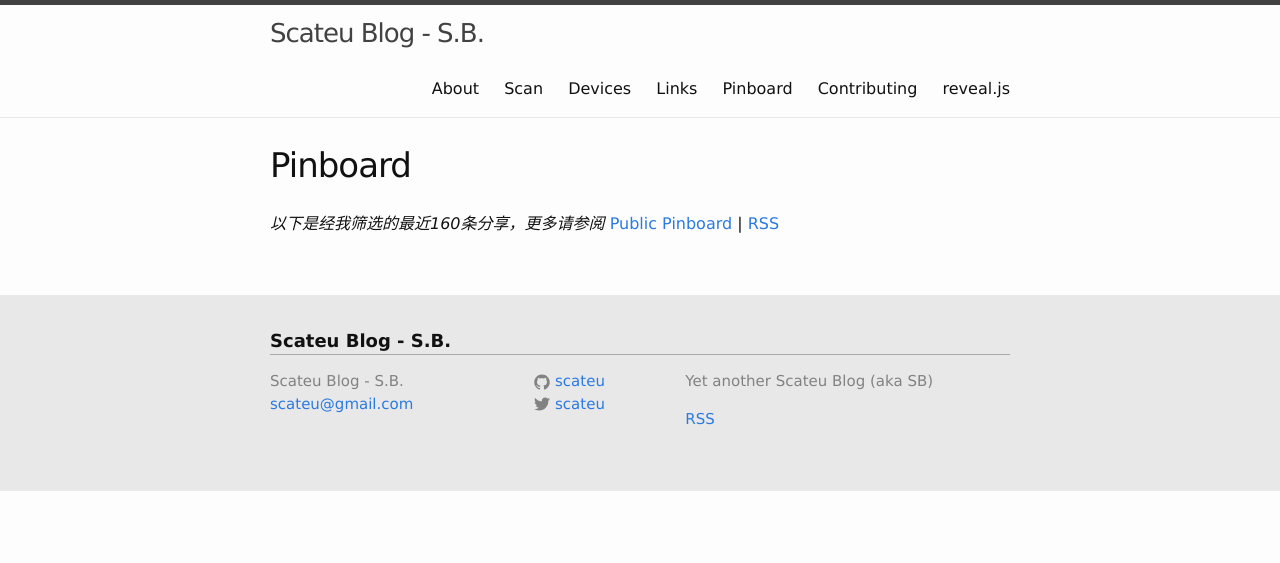
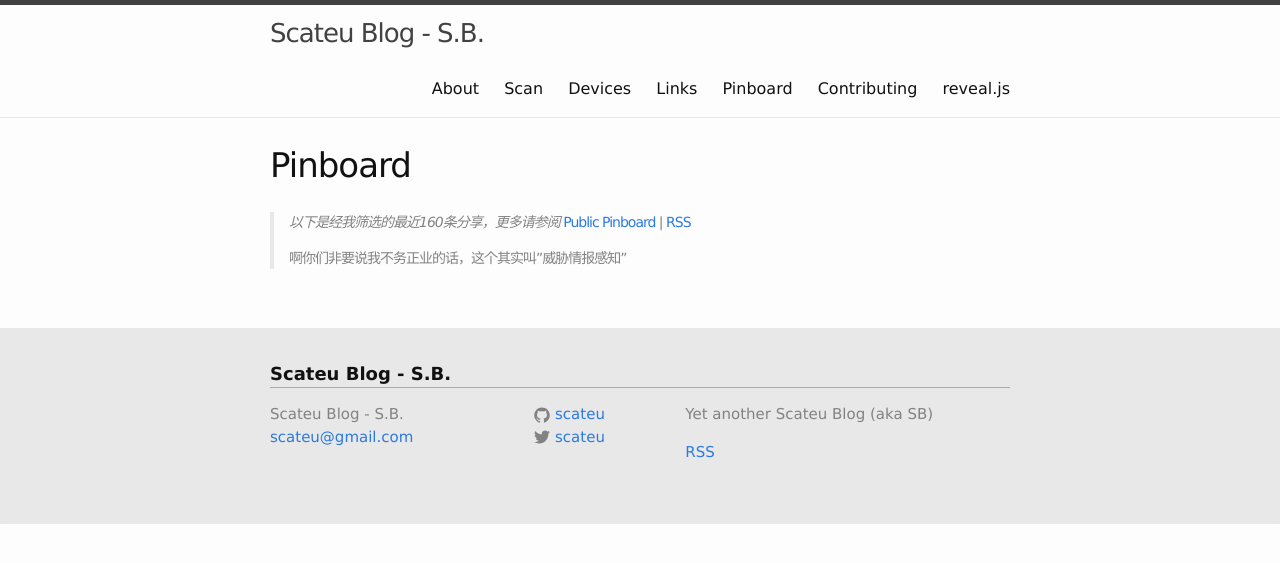
Before and after one commit to scateu/scateu.github.io, a Jekyll site: the page built from _pages/05-pinboard.md, in a window 1280 px wide. Shown: the top 563 px of the page. Built offline with Jekyll 4.4.1, drawn with Linux system fonts in a browser that asks for light colours; a script that is not in the unit is left out; comment, search, counter and statistics services are not loaded.

Commit message:
Tue Jul 11 11:34:01 CST 2017

```diff
--- a/_pages/05-pinboard.md
+++ b/_pages/05-pinboard.md
@@ -4,7 +4,9 @@ title: Pinboard
 permalink: /pinboard/
 ---
 
-*以下是经我筛选的最近160条分享，更多请参阅* [Public Pinboard](https://pinboard.in/u:scateu/public) \| [RSS](https://feeds.pinboard.in/rss/u:scateu/)
+> *以下是经我筛选的最近160条分享，更多请参阅* [Public Pinboard](https://pinboard.in/u:scateu/public) \| [RSS](https://feeds.pinboard.in/rss/u:scateu/)
+>
+> 啊你们非要说我不务正业的话，这个其实叫"威胁情报感知"
 
 
 
```
